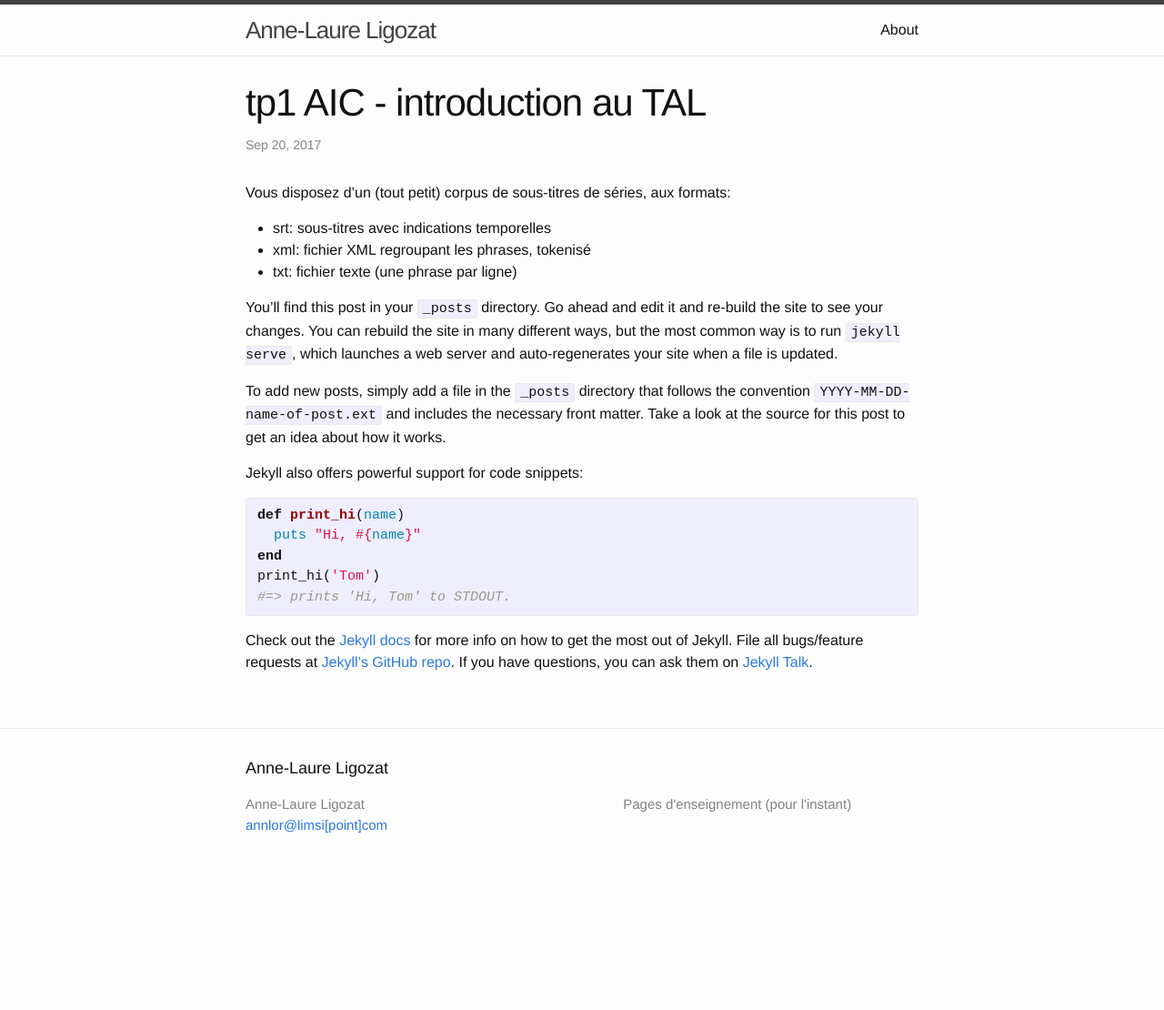
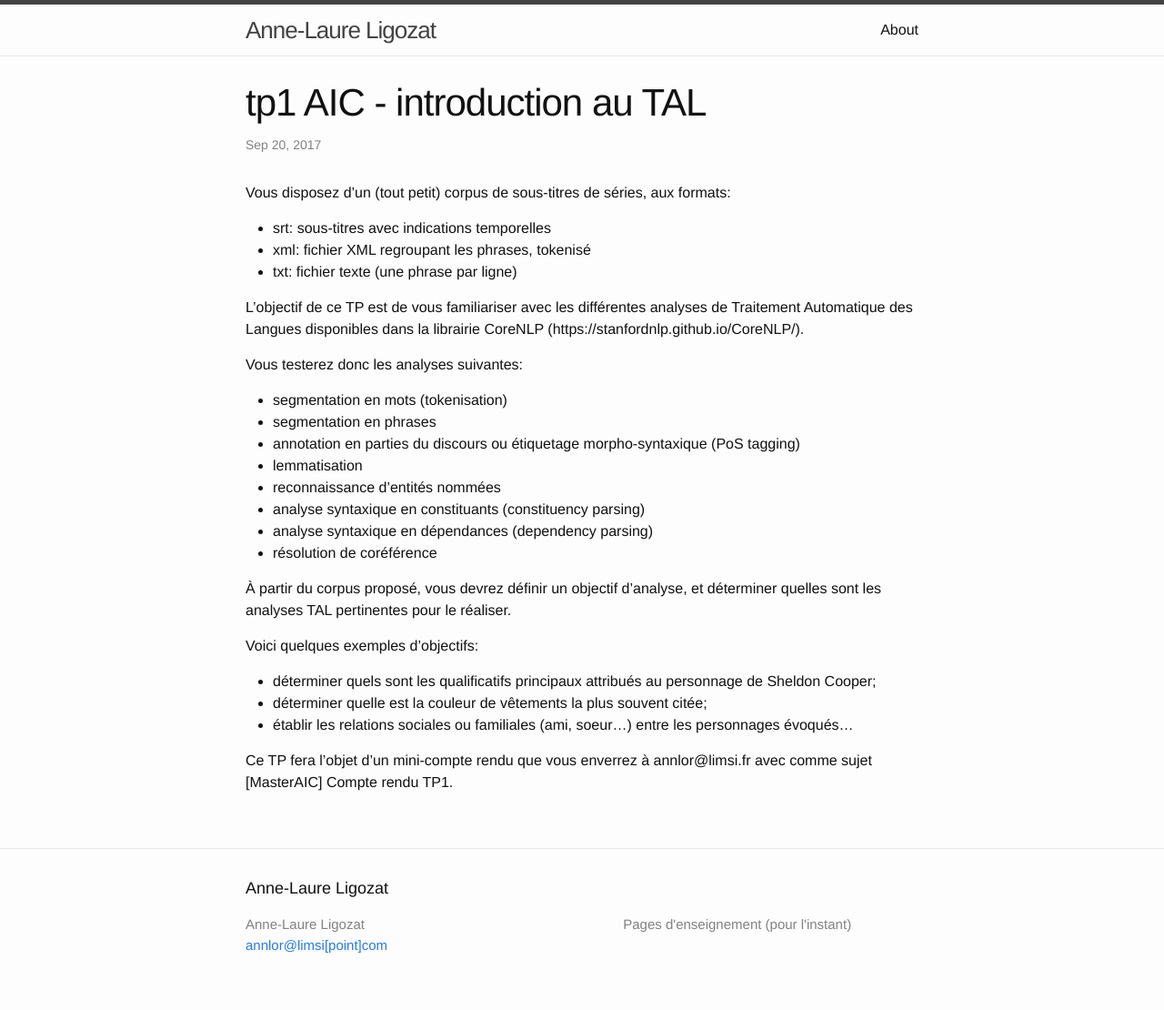
Before and after one commit to annlor/annlor.github.io, a Jekyll site: the page built from _posts/2017-09-21-aic-tp1.markdown, in a window 1280 px wide. Shown: the whole page at 91% size. Built offline with Jekyll 4.4.1, drawn with Linux system fonts in a browser that asks for light colours; before the commit the page ends 978 px from its top, so only the background shows below that.

Commit message:
2e version tp1

```diff
--- a/_posts/2017-09-21-aic-tp1.markdown
+++ b/_posts/2017-09-21-aic-tp1.markdown
@@ -9,22 +9,24 @@ Vous disposez d'un (tout petit) corpus de sous-titres de séries, aux formats:
 - xml: fichier XML regroupant les phrases, tokenisé
 - txt: fichier texte (une phrase par ligne)
 
-You’ll find this post in your `_posts` directory. Go ahead and edit it and re-build the site to see your changes. You can rebuild the site in many different ways, but the most common way is to run `jekyll serve`, which launches a web server and auto-regenerates your site when a file is updated.
 
-To add new posts, simply add a file in the `_posts` directory that follows the convention `YYYY-MM-DD-name-of-post.ext` and includes the necessary front matter. Take a look at the source for this post to get an idea about how it works.
+L'objectif de ce TP est de vous familiariser avec les différentes analyses de Traitement Automatique des Langues disponibles dans la librairie CoreNLP (https://stanfordnlp.github.io/CoreNLP/).
 
-Jekyll also offers powerful support for code snippets:
+Vous testerez donc les analyses suivantes:
+- segmentation en mots (tokenisation)
+- segmentation en phrases
+- annotation en parties du discours ou étiquetage morpho-syntaxique (PoS tagging)
+- lemmatisation
+- reconnaissance d'entités nommées
+- analyse syntaxique en constituants (constituency parsing)
+- analyse syntaxique en dépendances (dependency parsing)
+- résolution de coréférence
 
-{% highlight ruby %}
-def print_hi(name)
-  puts "Hi, #{name}"
-end
-print_hi('Tom')
-#=> prints 'Hi, Tom' to STDOUT.
-{% endhighlight %}
+À partir du corpus proposé, vous devrez définir un objectif d'analyse, et déterminer quelles sont les analyses TAL pertinentes pour le réaliser.
 
-Check out the [Jekyll docs][jekyll-docs] for more info on how to get the most out of Jekyll. File all bugs/feature requests at [Jekyll’s GitHub repo][jekyll-gh]. If you have questions, you can ask them on [Jekyll Talk][jekyll-talk].
+Voici quelques exemples d'objectifs:
+- déterminer quels sont les qualificatifs principaux attribués au personnage de Sheldon Cooper;
+- déterminer quelle est la couleur de vêtements la plus souvent citée;
+- établir les relations sociales ou familiales (ami, soeur...) entre les personnages évoqués...
 
-[jekyll-docs]: http://jekyllrb.com/docs/home
-[jekyll-gh]:   https://github.com/jekyll/jekyll
-[jekyll-talk]: https://talk.jekyllrb.com/
+Ce TP fera l'objet d'un mini-compte rendu que vous enverrez à annlor@limsi.fr avec comme sujet [MasterAIC] Compte rendu TP1.
```
